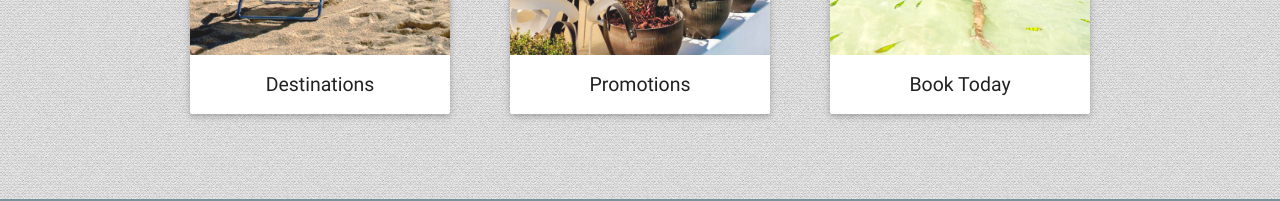
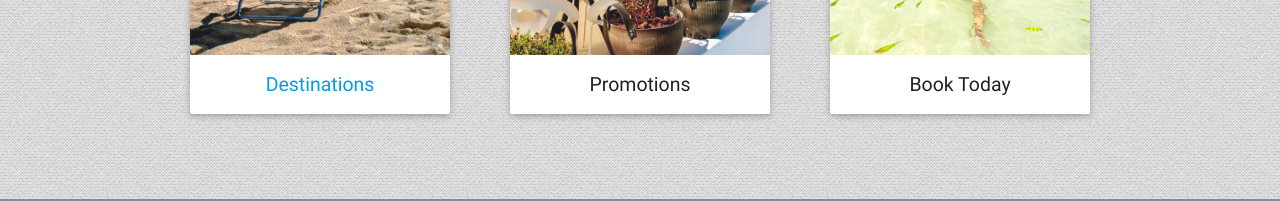
Before and after one commit to missmellyg85/travel-rewrite-angular, a website: page app/index.html at #/home in a window 1280 px wide. Shown: the part 837-1038 px from the top of the page. Drawn offline with nearby package versions, Linux system fonts and the light colour scheme.

Commit message:
And link the card

```diff
--- a/app/home/home.html
+++ b/app/home/home.html
@@ -15,7 +15,7 @@
                 <img src="img/stock/cards/cards1.jpg">
             </div>
             <div class="card-content">
-                <p>Destinations</p>
+                <p><a href="#/destinations">Destinations</a></p>
             </div>
         </div>
     </div>
```
